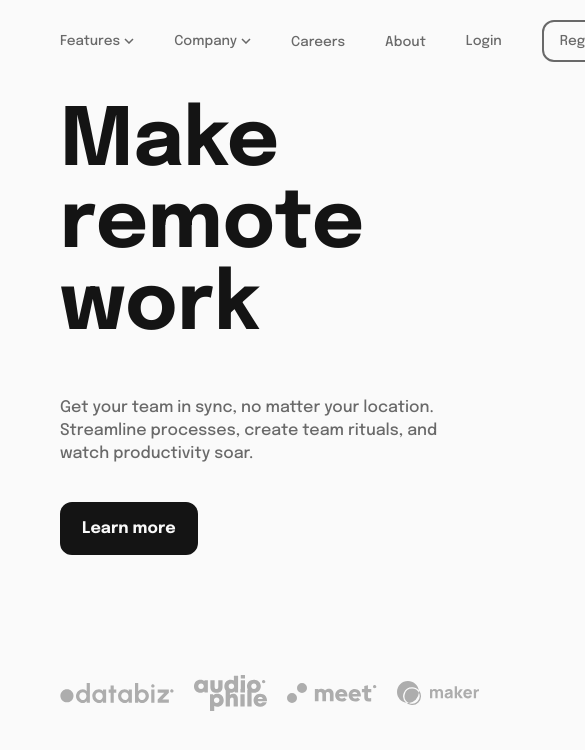
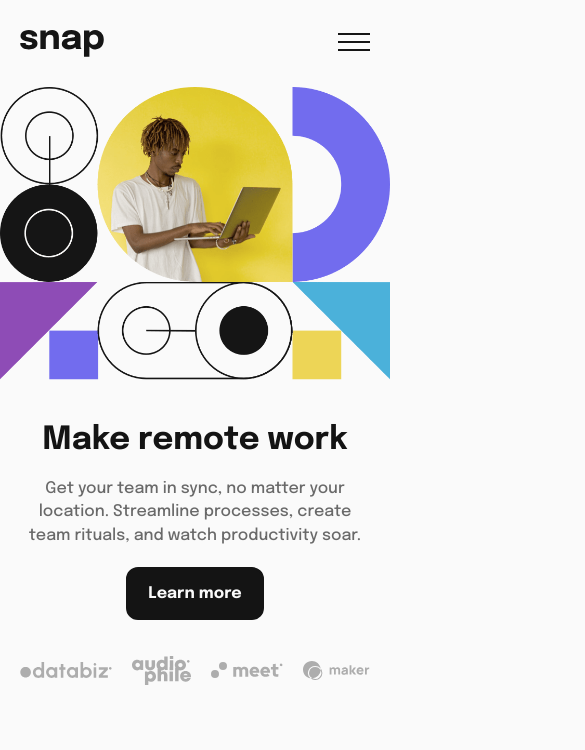
Before and after one commit to FilipeHibrael/snap-intro-section, a plain HTML site: page index.html in a window 390 px wide. Shown: the top 750 px of the page, 585 px wide, since content can reach past the window. Drawn offline with Linux system fonts and the light colour scheme.

Commit message:
responsivo

```diff
--- a/css/style.css
+++ b/css/style.css
@@ -5,7 +5,7 @@ body {
     font-family: "Epilogue", sans-serif;
     font-weight: 500;
     color: hsl(0, 0%, 41%);
-    overflow: hidden;
+    overflow-x: hidden;
 }
 
 * {
@@ -87,6 +87,10 @@ header a {
     border-color: hsl(0, 0%, 8%);
 }
 
+.menu-mobile {
+    display: none;
+}
+
 /* Main */
 
 main {
@@ -96,7 +100,7 @@ main {
     gap: 40px;
     margin-left: auto;
     margin-right: auto;
-    padding: 20px 60px;
+    padding: 20px 60px 0 60px;
     max-width: 1360px;
 }
 
@@ -108,7 +112,7 @@ main {
 
 .main-conteudo p {
     line-height: 1.45rem;
-    width: 46ch;
+    max-width: 46ch;
     margin-bottom: 36px;
 }
 
@@ -122,22 +126,76 @@ main {
     margin-bottom: 120px;
     border: 2px solid hsl(0, 0%, 8%);
     border-radius: 12px;
-    transition: 0.3s;
 }
 
 .conteudo-botao:hover {
     color: hsl(0, 0%, 8%);
     background: hsl(0, 0%, 98%);
-    padding: 16px 20px;
-    margin-bottom: 120px;
 }
 
 .main-clients {
     display: flex;
     align-items: center;
+    justify-content: space-between;
     gap: 20px;
 }
 
 .main-img {
     max-width: 460px;
 }
+
+@media (max-width: 1064px) {
+    main {
+        flex-direction: column-reverse;
+        align-items: center;
+        padding: 20px 60px;
+    }
+
+    .main-conteudo {
+        display: flex;
+        flex-direction: column;
+        align-items: center;
+        text-align: center;
+    }
+
+    .conteudo-botao {
+        margin-bottom: 60px;
+    }
+}
+
+@media (max-width: 764px) {
+    .menu-desktop {
+        display: none;
+    }
+
+    .menu-mobile {
+        display: block;
+    }
+
+    .main-conteudo h1 {
+        font-size: 3rem;
+    }
+}
+
+@media (max-width: 464px) {
+    main {
+        padding: 0 20px 20px 20px;
+    }
+
+    .main-img {
+        width: 100vw;
+    }
+
+    .main-conteudo h1 {
+        font-size: 2rem;
+        margin-bottom: 20px;
+    }
+
+    .main-conteudo p {
+        margin-bottom: 20px;
+    }
+
+    .conteudo-botao {
+        margin-bottom: 36px;
+    }
+}
--- a/index.html
+++ b/index.html
@@ -21,7 +21,7 @@
       <a class="logo-snap" href="#"><img src="images/logo.svg" alt="Logo snap"></a>
 
       <nav>
-        <ul class="nav-menu">
+        <ul class="nav-menu menu-desktop">
           <li class="nav-features"><a href="#">Features <svg width="10" height="6" xmlns="http://www.w3.org/2000/svg"><path stroke="#686868" stroke-width="1.5" fill="none" d="m1 1 4 4 4-4"/></svg></a></li>
           <li class="nav-company"><a href="#">Company <svg width="10" height="6" xmlns="http://www.w3.org/2000/svg"><path stroke="#686868" stroke-width="1.5" fill="none" d="m1 1 4 4 4-4"/></svg></a></li>
           <li class="nav-careers"><a href="#">Careers</a></li>
@@ -30,15 +30,20 @@
       </nav>
     </div>
 
-    <div class="nav-user">
+    <div class="nav-user menu-desktop">
       <a class="login" href="#">Login</a>
       <a class="register" href="#">Register</a>
     </div>
+
+    <div class="menu-mobile">
+      <a href="#"><img src="images/icon-menu.svg" alt=""></a>
+    </div>
+
   </header>
 
   <main>
     <div class="main-conteudo">
-      <h1>Make<br>remote work</h1>
+      <h1>Make remote work</h1>
       <p>Get your team in sync, no matter your location. Streamline processes,
         create team rituals, and watch productivity soar.</p>
       <button class="conteudo-botao">Learn more</button>
@@ -52,7 +57,10 @@
     </div>
 
     <div class="main-img">
-      <img src="images/image-hero-desktop.png" alt="Imagem hero">
+      <picture>
+        <source media="(max-width: 1064px )" srcset="images/image-hero-mobile.png">
+        <img src="images/image-hero-desktop.png" alt="Imagem hero">
+      </picture>
     </div>
   </main>
 
```
